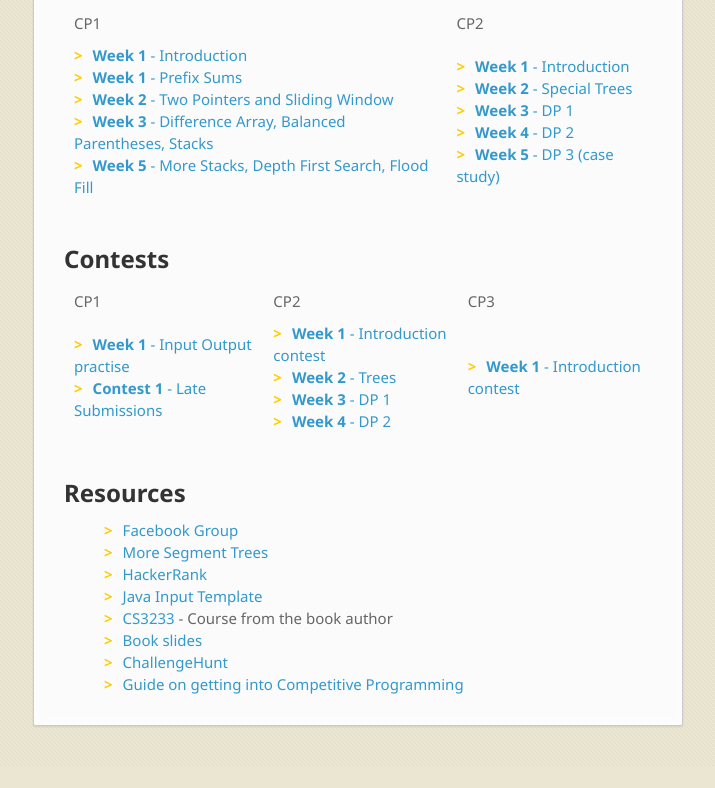
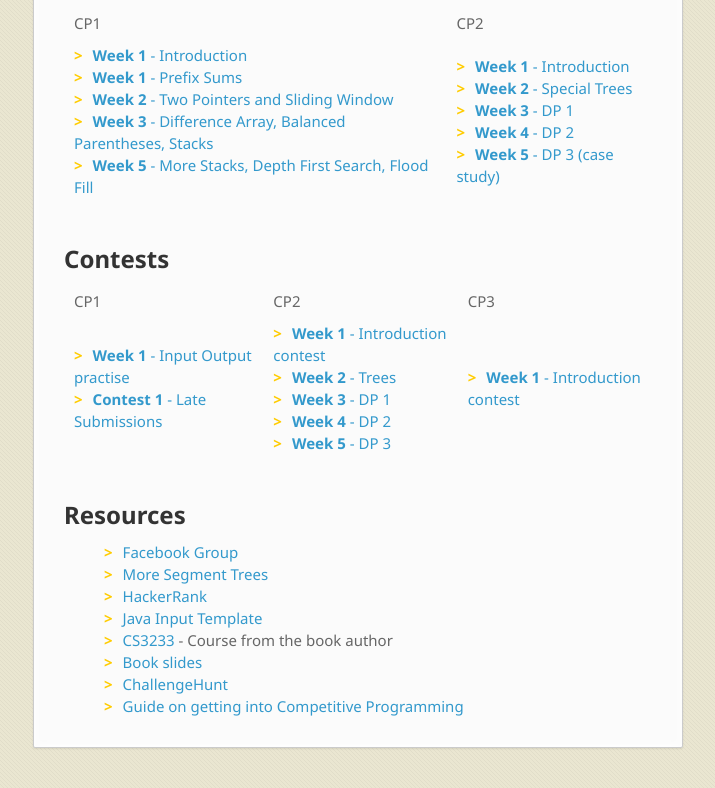
Before and after one commit to CompetitiveProgrammingAtPurdue/CourseWebpage, a plain HTML site: page index.html in a window 1280 px wide. Shown: the part 1416-2204 px from the top of the page, without its empty margins (282-997 px from the left). Before the commit the page ends 2182 px from the top, so only its background shows below. Drawn offline with nearby package versions, Linux system fonts and the light colour scheme; files that its build step writes are made by us from their sources; a web font is replaced by a local one.

Commit message:
Added week 5 cp2 contest link

```diff
--- a/index.html
+++ b/index.html
@@ -164,6 +164,7 @@
               <li><a href="https://www.hackerrank.com/cp-2-fall-2019-week-2-trees"><b>Week 2</b> - Trees</a></li>
               <li><a href="https://www.hackerrank.com/cp-2-fall-2019-week-3-dynamic-programming-1"><b>Week 3</b> - DP 1</a></li>
               <li><a href="https://www.hackerrank.com/cp-2-fall-2019-week-4-dynamic-programming-2"><b>Week 4</b> - DP 2</a></li>
+              <li><a href="https://www.hackerrank.com/cp2-fall-2019-week-5"><b>Week 5</b> - DP 3</a></li>
             </ul>
           </td>
           <td>
```
